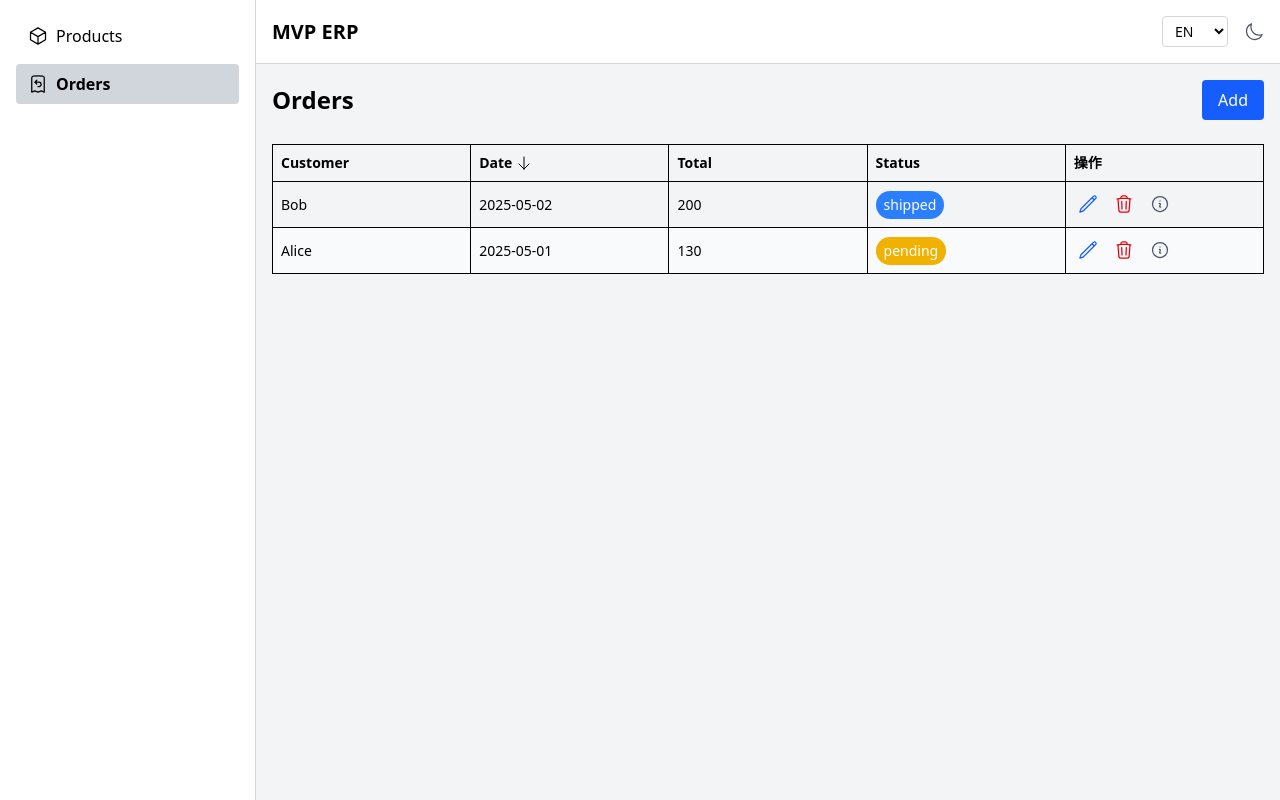
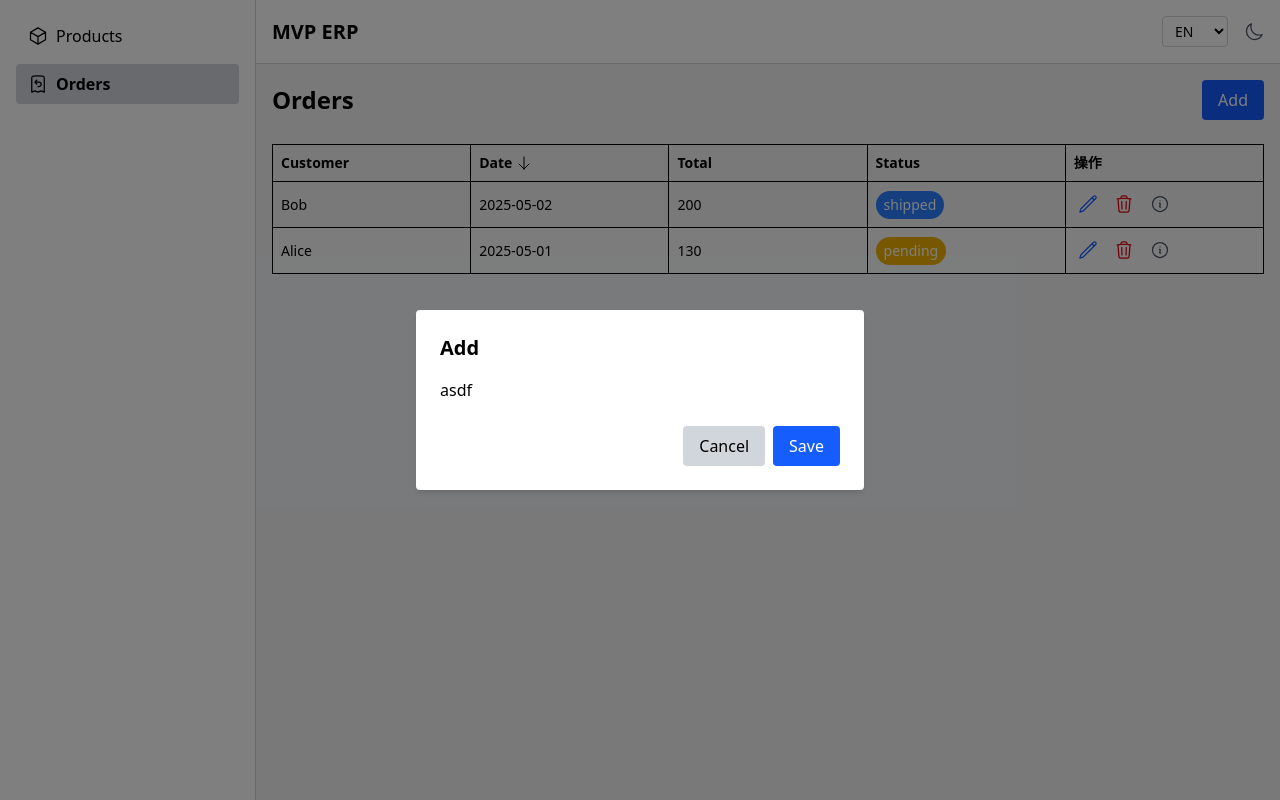
Before and after one commit to 5ock/mvp-erp-frontend, a React (Vite) app: page /dashboard/Orders in a window 1280 px wide. Both pictures are taken after a click on the button "Add". Built offline with nearby package versions, Linux system fonts and the light colour scheme.

Commit message:
Add orderModal

```diff
--- a/src/components/Modal.tsx
+++ b/src/components/Modal.tsx
@@ -1,3 +1,5 @@
+import { useEffect } from 'react'
+
 type Props = {
     open: boolean;
     onClose: () => void;
@@ -8,6 +10,18 @@ type Props = {
 
 const Modal = (props: Props) => {
     const { open, onClose, title, children, footer } = props
+
+    useEffect(() => {
+        const handleKeyDown = (e: KeyboardEvent) => {
+            if(e.key === 'Escape')
+                onClose()
+        }
+
+        if(open)
+          document.addEventListener('keydown', handleKeyDown)
+
+        return () => document.removeEventListener('keydown', handleKeyDown)
+      }, [open, onClose])
 
     if(!open)
         return null
--- a/src/components/OrderModal.tsx
+++ b/src/components/OrderModal.tsx
@@ -0,0 +1,81 @@
+import { useState, useEffect } from 'react'
+import { useTranslation } from 'react-i18next'
+
+import Modal from './Modal'
+import type { Order, OrderItem } from '../types/order'
+
+type Props = {
+    open: boolean;
+    onClose: () => void;
+    onSave: (order: Order) => void;
+    selectedOrder: Order | null;
+    mode: 'add' | 'edit' | 'view' | null;
+}
+
+const OrderModal = (props: Props) => {
+    const { open, onClose, onSave, selectedOrder, mode } = props
+    const { t } = useTranslation('Orders')
+    const { t: gt } = useTranslation('Global')
+
+    const [ formData, setFormData ] = useState<Omit<Order, 'id' | 'total'>>({
+        customer: '',
+        date: new Date().toISOString().split('T')[0],
+        status: 'pending',
+        items: [],
+    })
+
+    useEffect(() => {
+        if(selectedOrder) {
+          const { customer, date, status, items } = selectedOrder
+          setFormData({ customer, date, status, items })
+        } else {
+            setFormData({
+              customer: '',
+              date: new Date().toISOString().split('T')[0],
+              status: 'pending',
+              items: [],
+            })
+        }
+    }, [selectedOrder, mode])
+
+    if(!open)
+        return null
+
+    return (<Modal
+        open={open}
+        onClose={onClose}
+        title={mode === 'view'
+          ? gt('detail')
+          : mode === 'edit'
+            ? gt('edit')
+            : gt('add')
+        }
+        footer={mode === 'view'
+            ? (<button
+                type='button'
+                onClick={onClose}
+                className='px-4 py-2 bg-gray-300 dark:bg-gray-600 rounded hover:bg-gray-400 dark:hover:bg-gray-500'
+            >{ gt('close') }</button>)
+            : (<>
+                <button
+                  type='button'
+                  onClick={onClose}
+                  className='px-4 py-2 bg-gray-300 dark:bg-gray-600 rounded hover:bg-gray-400 dark:hover:bg-gray-500'
+                >
+                  {gt('cancel')}
+                </button>
+                <button
+                  type='submit'
+                  form='order-form'
+                  className='px-4 py-2 bg-blue-600 text-white rounded hover:bg-blue-700'
+                >
+                  {gt('save')}
+                </button>
+            </>)
+        }
+    >
+        <div>asdf</div>
+    </Modal>)
+}
+
+export default OrderModal
--- a/src/i18n/locales/en.json
+++ b/src/i18n/locales/en.json
@@ -36,6 +36,8 @@
         "confirm": "Confirm",
         "add": "Add",
         "edit": "Edit",
-        "delete": "Delete"
+        "delete": "Delete",
+        "close": "Close",
+        "detail": "Detail"
     }
 }
--- a/src/i18n/locales/zh.json
+++ b/src/i18n/locales/zh.json
@@ -38,6 +38,8 @@
         "confirm": "確認",
         "add": "新增",
         "edit": "編輯",
-        "delete": "刪除"
+        "delete": "刪除",
+        "close": "關閉",
+        "detail": "詳細資訊"
     }
 }
--- a/src/pages/dashboard/Orders.tsx
+++ b/src/pages/dashboard/Orders.tsx
@@ -2,6 +2,7 @@ import { useState } from 'react'
 import { useTranslation } from 'react-i18next'
 
 import OrderTable from '../../components/OrderTable'
+import OrderModal from '../../components/OrderModal'
 
 import type { Order } from '../../types/order'
 
@@ -60,6 +61,8 @@ const Orders = () => {
         console.log('delete item id: ', + id)
     }
 
+    const handleSaveOrder = (o: Order) => {}
+
     return (<div className="space-y-6">
         <div className="flex justify-between items-center">
             <h1 className="text-2xl font-bold">{ t('orders') }</h1>
@@ -77,6 +80,14 @@ const Orders = () => {
             onEdit={handleEditOrder}
             onDelete={handleDelete}
         />
+
+        <OrderModal
+            open={isModalOpen}
+            onClose={() => setIsModalOpen(false)}
+            mode={modalType}
+            selectedOrder={selectedOrder}
+            onSave={handleSaveOrder}
+        />
     </div>)
 }
 
```
